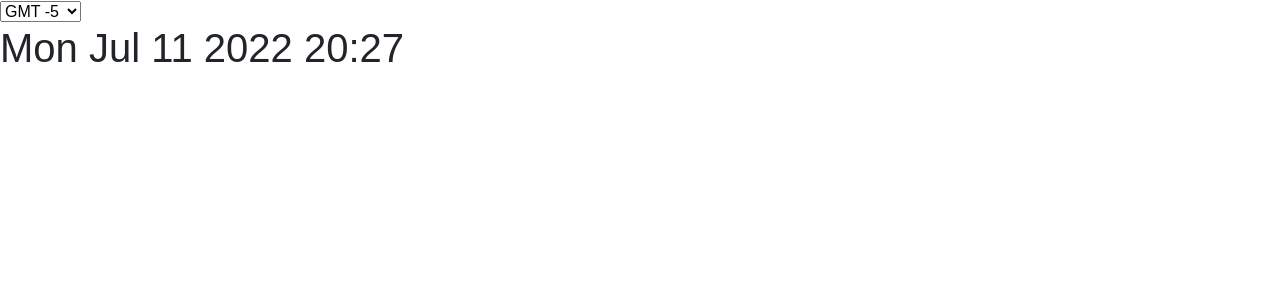
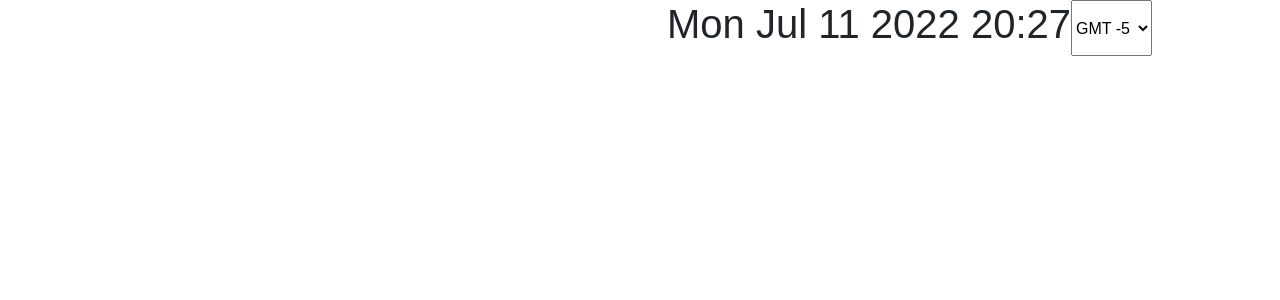
Before and after one commit to UTSCCSCC01/finalprojects22-pro-group, a React (Create React App) app in the folder frontend/: page / in a window 1280 px wide. Shown: the top 300 px of the page. Built offline with nearby package versions, Linux system fonts and the light colour scheme; a web font is replaced by a local one.

Commit message:
PROG-24: adjust the layout

```diff
--- a/frontend/src/components/Clock.css
+++ b/frontend/src/components/Clock.css
@@ -1,3 +1,15 @@
 .main{
-    direction: ltr;
+    display: flex;
+    flex-direction: row-reverse;
+    text-align: center;
 }
+.bar{
+    display: flex;
+    flex-direction: row;
+    margin-right: 10%;
+}
+
+.text{
+    display: flex;
+    flex-direction: row;
+}
--- a/frontend/src/components/Clock.js
+++ b/frontend/src/components/Clock.js
@@ -1,6 +1,7 @@
 import React from "react"
 import dateFormat, { masks } from "dateformat";
 import { Menu, Select } from "@mui/material";
+import "./Clock.css"
 
 
 
@@ -63,18 +64,18 @@ class Clock extends React.Component{
             }
         }
         return (
-            <fieldset>
-                <div>
+            <div className="main">
+                <div className="bar">
                     <select onChange={(e) => handleChange(e)}>
                         <option value="5" >GMT -5</option>
                         <option value="1" >GMT +1</option>
                         <option value="8" >GMT +8</option>
                     </select>
                 </div>
-                <div className="main">
+                <div className="text">
                     <h1>{this.state.time}</h1>
                 </div>
-            </fieldset>
+            </div>
         )
     }
 }
```
